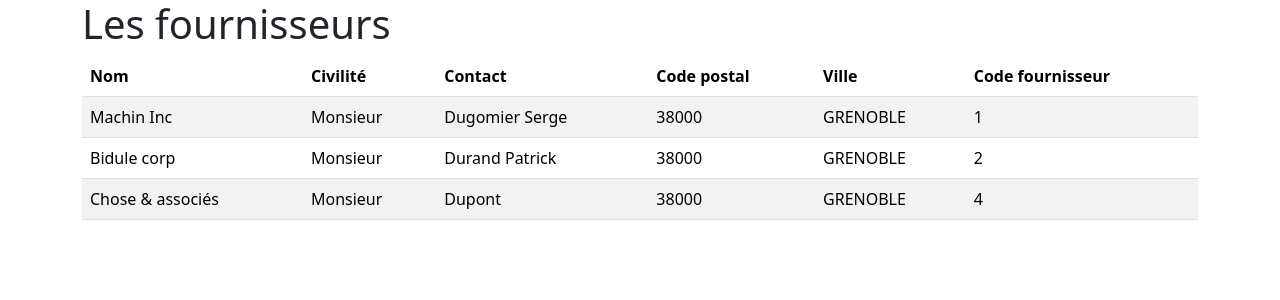
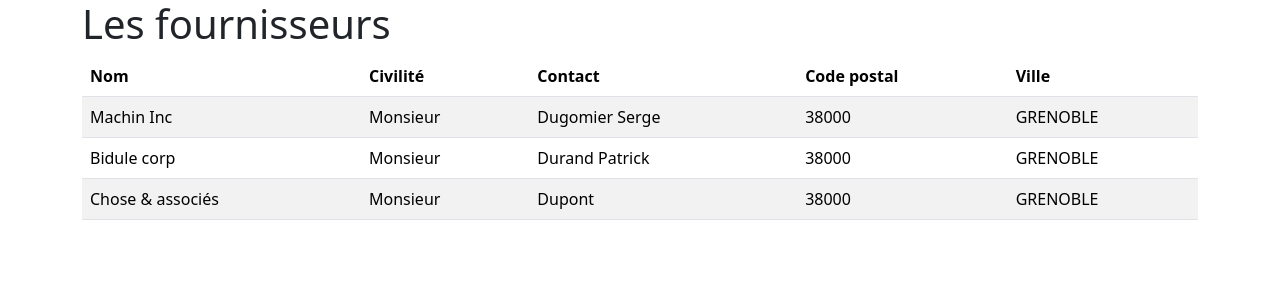
Before and after one commit to Aestheria/tp_dyna_web_site, a PHP site: page /public/suppliers.php in a window 1280 px wide. Shown: the top 300 px of the page. Run offline with PHP 8.4, Linux system fonts and the light colour scheme; data comes from the database, SQL or seed files in the repository; data that the repository does not hold is empty; some libraries are stand-ins or nearby versions.

```diff
--- a/public/suppliers.php
+++ b/public/suppliers.php
@@ -36,7 +36,7 @@ $requete = 'SELECT fournisseur.nom AS fournisseur_nom
                 <th>Contact</th>
                 <th>Code postal</th>
                 <th>Ville</th>
-                <th>Code fournisseur</th>
+                <!-- <th>Code fournisseur</th> -->
             </tr>
         </thead>
         <tbody>
@@ -49,7 +49,7 @@ try {
         echo '<td>' . $ligne['fournisseur_contact'] . '</td>';
         echo '<td>' . $ligne['ville_codepostal'] . '</td>';
         echo '<td>' . $ligne['ville_nom'] . '</td>';
-        echo '<td>' . $ligne['fournisseur_code'] . '</td>';
+        // echo '<td>' . $ligne['fournisseur_code'] . '</td>';
         echo "</tr>\n";
     }
 } catch (PDOException $e) {
```
